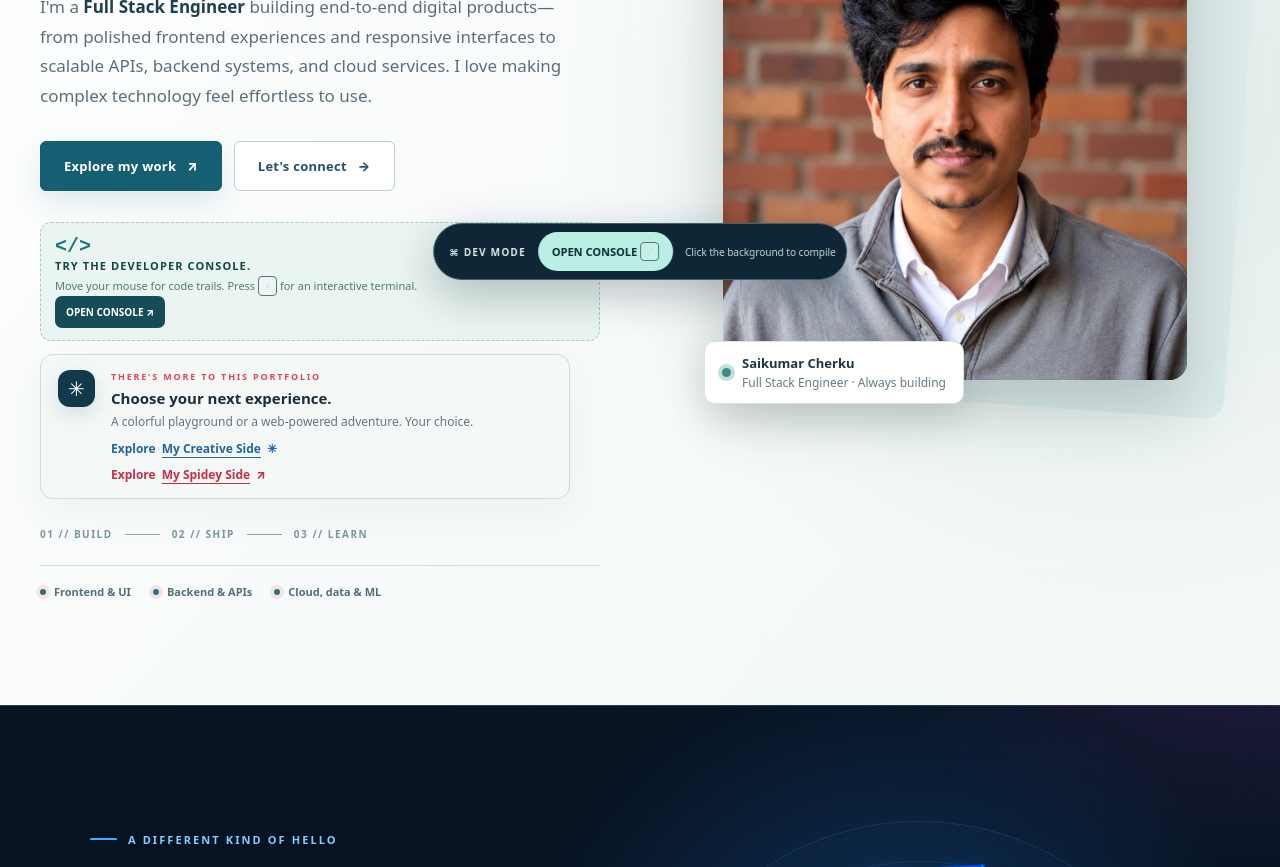
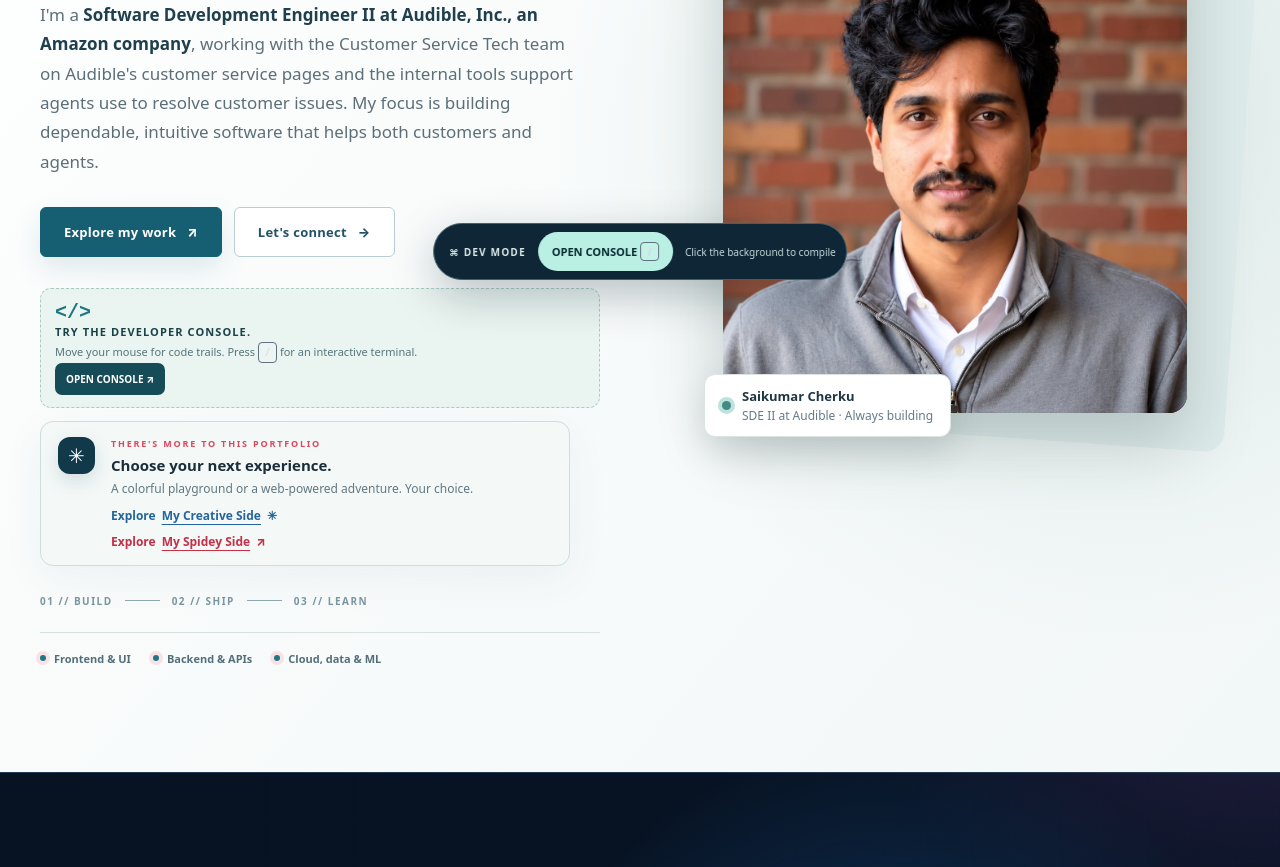
Before and after one commit to SAIKUMARCHERKU/Software-Development-Engineer, a plain HTML site: page index.html in a window 1280 px wide. Shown: the part 500-1367 px from the top of the page. Drawn offline with Linux system fonts and the light colour scheme; a web font is replaced by a local one.

Commit message:
Add recent project

```diff
--- a/index.html
+++ b/index.html
@@ -5,8 +5,8 @@
 <meta charset="utf-8"/>
 <meta content="width=device-width,initial-scale=1" name="viewport"/>
 <meta content="#07111d" name="theme-color"/>
-<meta content="Saikumar Cherku — Full Stack Engineer building polished frontend experiences, powerful backends, and thoughtful digital products." name="description"/>
-<title>Saikumar Cherku | Full Stack Engineer</title>
+<meta content="Saikumar Cherku — Software Development Engineer II at Audible, Inc., an Amazon company, building customer-facing experiences and internal agent tools." name="description"/>
+<title>Saikumar Cherku | Software Development Engineer II at Audible</title>
 <link rel="icon" type="image/svg+xml" href="assets/sk-favicon.svg"/>
 <link href="https://fonts.googleapis.com" rel="preconnect"/>
 <link crossorigin="" href="https://fonts.gstatic.com" rel="preconnect"/>
@@ -850,12 +850,12 @@ kbd{font:inherit;background:#ffffff25;border-radius:4px;padding:1px 4px}
 </div></header>
 <main id="top">
 <section class="hero spider-hero"><div aria-hidden="true" class="hero-city"></div><div aria-hidden="true" class="web-decoration web-decoration-b"></div><div aria-hidden="true" class="web-decoration web-decoration-a"></div><div class="container hero-grid">
-<div class="hero-copy fade-up"><div class="world-label"><span class="world-dot"></span><span class="regular-only">01 / THE ENGINEER</span><span class="spicy-only">03 / MY SPIDEY SIDE</span><span class="creative-only">02 / MY CREATIVE SIDE</span></div><p class="eyebrow">FULL STACK ENGINEER  /  FRONTEND · BACKEND · CLOUD</p><h1><span class="default-headline">Building software that <span>makes a difference.</span></span><span class="creative-headline">MAKING<br/>THE WEB<br/><span class="creative-outline">LESS</span> <span class="creative-blue">BORING.</span></span></h1><p class="hero-intro">I'm a <strong>Full Stack Engineer</strong> building end-to-end digital products—from polished frontend experiences and responsive interfaces to scalable APIs, backend systems, and cloud services. I love making complex technology feel effortless to use.</p><div class="hero-actions"><a class="btn btn-primary" href="#work">Explore my work <span aria-hidden="true">↗</span></a><a class="btn btn-outline" href="#contact">Let's connect <span aria-hidden="true">→</span></a></div>
+<div class="hero-copy fade-up"><div class="world-label"><span class="world-dot"></span><span class="regular-only">01 / THE ENGINEER</span><span class="spicy-only">03 / MY SPIDEY SIDE</span><span class="creative-only">02 / MY CREATIVE SIDE</span></div><p class="eyebrow">SOFTWARE DEVELOPMENT ENGINEER II  /  AUDIBLE, INC. · AN AMAZON COMPANY</p><h1><span class="default-headline">Building software that <span>makes a difference.</span></span><span class="creative-headline">MAKING<br/>THE WEB<br/><span class="creative-outline">LESS</span> <span class="creative-blue">BORING.</span></span></h1><p class="hero-intro">I'm a <strong>Software Development Engineer II at Audible, Inc., an Amazon company</strong>, working with the Customer Service Tech team on Audible's customer service pages and the internal tools support agents use to resolve customer issues. My focus is building dependable, intuitive software that helps both customers and agents.</p><div class="hero-actions"><a class="btn btn-primary" href="#work">Explore my work <span aria-hidden="true">↗</span></a><a class="btn btn-outline" href="#contact">Let's connect <span aria-hidden="true">→</span></a></div>
 <div class="classic-code-tip regular-only"><span class="classic-tip-icon">&lt;/&gt;</span><div><strong>TRY THE DEVELOPER CONSOLE.</strong><small>Move your mouse for code trails. Press <kbd>/</kbd> for an interactive terminal.</small></div><button class="classic-launch" data-open-console="" type="button">OPEN CONSOLE ↗</button></div>
 <div class="universe-callout regular-only"><div aria-hidden="true" class="universe-icon">✳</div><div class="universe-copy"><span class="mini-kicker">THERE'S MORE TO THIS PORTFOLIO</span><strong>Choose your next experience.</strong><span>A colorful playground or a web-powered adventure. Your choice.<span class="touch-hint"> Swipe sideways to switch universes.</span></span><button class="universe-cta" id="unlock-creative" type="button">Explore <em>My Creative Side</em> <span aria-hidden="true">✳</span></button> <button class="universe-cta" id="unlock-spicy" type="button">Explore <em>My Spidey Side</em> <span aria-hidden="true">↗</span></button></div></div>
 <div class="creative-prompt creative-only"><span aria-hidden="true" class="creative-prompt-icon">✳</span><div><b>WELCOME TO THE EXPERIMENT.</b><p>Move your cursor to draw. Click anywhere to scatter shapes. Press <kbd>D</kbd> for a doodle burst.</p><button class="creative-burst-cta" id="creative-hero-burst" type="button">MAKE SOME MAGIC ↗</button></div></div>
 <div class="spicy-prompt spicy-only"><div aria-hidden="true" class="prompt-signal">◉</div><div><b>YOUR SPIDEY SENSE IS ONLINE.</b><p>Move your mouse. Click to shoot webs. <span class="gesture-hint">Shift + drag a loop to unlock a secret.</span><span class="touch-hint">Swipe sideways across this hero to switch universes.</span></p><button class="mission-trigger" data-open-mission="" type="button">✳ <span>LAUNCH A SECRET MISSION</span> <span aria-hidden="true">↗</span></button></div></div><div aria-hidden="true" class="hero-signal"><span>01 // BUILD</span><i></i><span>02 // SHIP</span><i></i><span>03 // LEARN</span></div><div class="hero-areas"><span><b></b> Frontend &amp; UI</span><span><b></b> Backend &amp; APIs</span><span><b></b> Cloud, data &amp; ML</span></div></div>
-<div class="portrait-wrap fade-up" id="portrait-tilt"><div aria-hidden="true" class="creative-ring creative-only"><span>MADE WITH CURIOSITY ✳</span></div><div aria-hidden="true" class="creative-art creative-only" id="creative-art"><div class="art-ball"></div><div class="art-square"></div><div class="art-star">✳</div></div><div aria-hidden="true" class="portrait-orbit orbit-one"></div><div aria-hidden="true" class="portrait-orbit orbit-two"></div><div class="portrait-card"><img alt="Saikumar Cherku, photographed against a brick wall" fetchpriority="high" height="1200" src="assets/saikumar-portrait.webp" width="1200"/></div><div class="portrait-badge"><span class="dot"></span><span><strong>Saikumar Cherku</strong>Full Stack Engineer · Always building</span></div><div aria-hidden="true" class="portrait-sticker spicy-only"><span class="sticker-number">01</span><span>THE HUMAN<br>BEHIND THE CODE</br></span><i>↗</i></div></div>
+<div class="portrait-wrap fade-up" id="portrait-tilt"><div aria-hidden="true" class="creative-ring creative-only"><span>MADE WITH CURIOSITY ✳</span></div><div aria-hidden="true" class="creative-art creative-only" id="creative-art"><div class="art-ball"></div><div class="art-square"></div><div class="art-star">✳</div></div><div aria-hidden="true" class="portrait-orbit orbit-one"></div><div aria-hidden="true" class="portrait-orbit orbit-two"></div><div class="portrait-card"><img alt="Saikumar Cherku, photographed against a brick wall" fetchpriority="high" height="1200" src="assets/saikumar-portrait.webp" width="1200"/></div><div class="portrait-badge"><span class="dot"></span><span><strong>Saikumar Cherku</strong>SDE II at Audible · Always building</span></div><div aria-hidden="true" class="portrait-sticker spicy-only"><span class="sticker-number">01</span><span>THE HUMAN<br>BEHIND THE CODE</br></span><i>↗</i></div></div>
 </div></section>
 <section class="id-showcase" id="identity" aria-labelledby="id-title">
  <div class="container id-layout">
@@ -930,10 +930,11 @@ response ← <span class="code-warm">inference</span>
 <span class="code-green">status: monitored</span></div></div><span class="media-note">Illustrative visual · not an app screenshot</span></div><div class="project-body"><p class="project-meta">10 / software · Professional work</p><h3>Production Model APIs</h3><p class="project-desc">Inference services built in Python and Go, emphasizing predictable rollouts and operational resilience.</p><div class="stack"><span>Python</span><span>Go</span><span>Model serving</span><span>Monitoring</span></div><a aria-label="Learn more about Production Model APIs (opens a new tab)" class="project-link" href="https://www.linkedin.com/in/saikumar-cherku/" rel="noopener noreferrer" target="_blank">View details ↗</a></div></article>
 <article class="project fade-up" data-category="software"><div class="project-media visual"><div class="mini-window"><div class="mini-top"><i></i><i></i><i></i></div><div class="mini-pad"><div class="mini-title">Making search faster</div><div class="mini-search">Find what you need <strong>Search →</strong></div><div class="fake-line" style="width:94%;margin-top:15px"></div><div class="fake-line" style="width:80%"></div><div class="fake-line" style="width:90%"></div></div></div><span class="media-note">Illustrative visual · not an app screenshot</span></div><div class="project-body"><p class="project-meta">11 / software · Professional work</p><h3>Enterprise Search Performance</h3><p class="project-desc">Search-path improvements through query planning, indexing and caching for internal enterprise tools.</p><div class="stack"><span>C#</span><span>SQL Server</span><span>Redis</span><span>TypeScript</span></div><a aria-label="Learn more about Enterprise Search Performance (opens a new tab)" class="project-link" href="https://www.linkedin.com/in/saikumar-cherku/" rel="noopener noreferrer" target="_blank">View details ↗</a></div></article></div>
 </div></section>
-<section class="section section-alt" id="about"><div class="container bio-grid"><div class="bio-image fade-up"><img alt="Saikumar Cherku" loading="lazy" src="assets/saikumar-portrait.webp"/></div><div class="bio-copy fade-up"><p class="section-label">02 / About me</p><h2 class="section-title" style="margin-bottom:26px">An engineer with a curious mind.</h2><p>I’m Saikumar, a <strong>Full Stack Engineer</strong> who enjoys building complete products—from accessible, responsive user interfaces and frontend experiences to dependable backend services, APIs, and cloud systems. I also explore data analysis and machine learning.</p><p>I bring together software development, systems thinking, and a curiosity for how things work. That perspective helps me see both the technical details and the people behind the problem.</p><p>Outside of day-to-day software work, I enjoy experiments, learning new tools, and building things just to see what might be possible.</p><div class="bio-points"><div><b>Building with purpose</b>Reliable, maintainable software</div><div><b>Always learning</b>Technology, data, and design</div><div><b>Academic recognition</b>Two gold medals</div><div><b>Published research</b>Engineering research work</div></div></div></div></section>
+<section class="section section-alt" id="about"><div class="container bio-grid"><div class="bio-image fade-up"><img alt="Saikumar Cherku" loading="lazy" src="assets/saikumar-portrait.webp"/></div><div class="bio-copy fade-up"><p class="section-label">02 / About me</p><h2 class="section-title" style="margin-bottom:26px">An engineer with a curious mind.</h2><p>I’m Saikumar, a <strong>Software Development Engineer II at Audible, Inc., an Amazon company</strong>, who enjoys building complete products—from accessible, responsive user interfaces and frontend experiences to dependable backend services, APIs, and cloud systems. I also explore data analysis and machine learning.</p><p>I bring together software development, systems thinking, and a curiosity for how things work. That perspective helps me see both the technical details and the people behind the problem.</p><p>Outside of day-to-day software work, I enjoy experiments, learning new tools, and building things just to see what might be possible.</p><div class="bio-points"><div><b>Building with purpose</b>Reliable, maintainable software</div><div><b>Always learning</b>Technology, data, and design</div><div><b>Academic recognition</b>Two gold medals</div><div><b>Published research</b>Engineering research work</div></div></div></div></section>
 <section class="section" id="experience"><div class="container"><div class="section-heading fade-up"><div><p class="section-label">03 / Experience &amp; education</p><h2 class="section-title">The path so far.</h2></div><p class="section-description">From engineering fundamentals to software platforms and applied machine learning.</p></div>
 <div class="timeline">
-<div class="timeline-entry fade-up"><div class="timeline-date">From July 2024</div><div><h3>Hilton Grand Vacations</h3><div class="role">Software Engineer</div><p>Reservation and property operations services in Java and Spring Boot, with work across API contracts, service reliability, cloud events and deployment pipelines.</p></div></div>
+<div class="timeline-entry fade-up"><div class="timeline-date">Oct 2026 — Present</div><div><h3>Audible, Inc. <span style="font-size:.7em;font-weight:600;opacity:.8">An Amazon Company</span></h3><div class="role">Software Development Engineer II · Customer Service Tech</div><p>Currently working on the Customer Service Tech team, which owns the customer service pages on Audible’s website and internal tools used by customer service agents to investigate and resolve customer issues.</p></div></div>
+<div class="timeline-entry fade-up"><div class="timeline-date">July 2024 — Oct 2026</div><div><h3>Hilton Grand Vacations</h3><div class="role">Software Engineer</div><p>Reservation and property operations services in Java and Spring Boot, with work across API contracts, service reliability, cloud events and deployment pipelines.</p></div></div>
 <div class="timeline-entry fade-up"><div class="timeline-date">Jan 2024 — Jun 2024</div><div><h3>Planet AI Inventions</h3><div class="role">Software Development Engineer</div><p>Python and Go model-serving APIs with resilience, endpoint migration and better observability for inference workflows.</p></div></div>
 <div class="timeline-entry fade-up"><div class="timeline-date">Oct 2021 — Jul 2022</div><div><h3>Cognizant Technology Solutions</h3><div class="role">Software Developer</div><p>Enterprise workflows and search improvements across C#, TypeScript, SQL Server and caching technologies.</p></div></div>
 </div>
```
